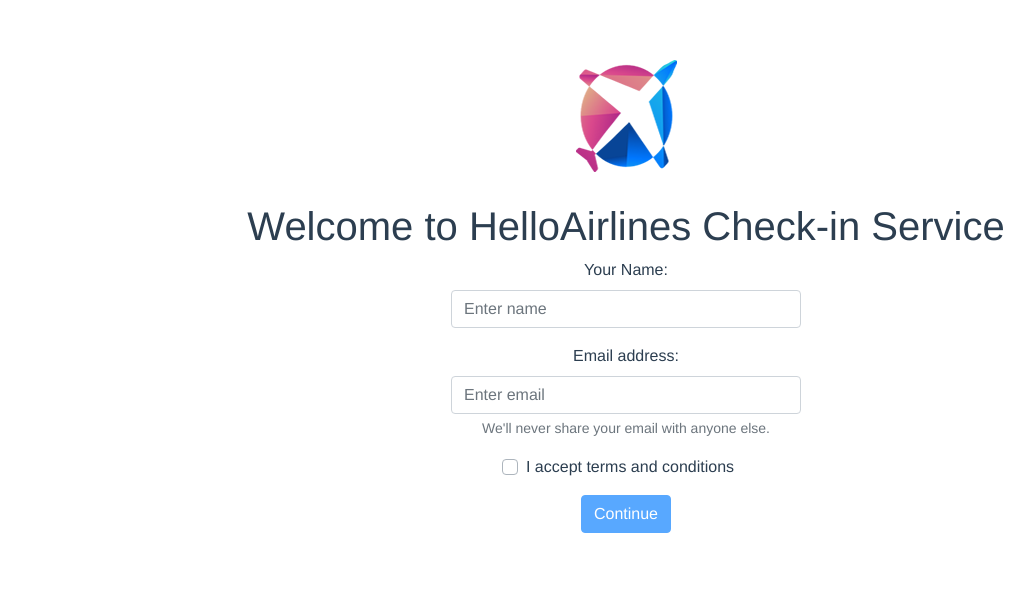
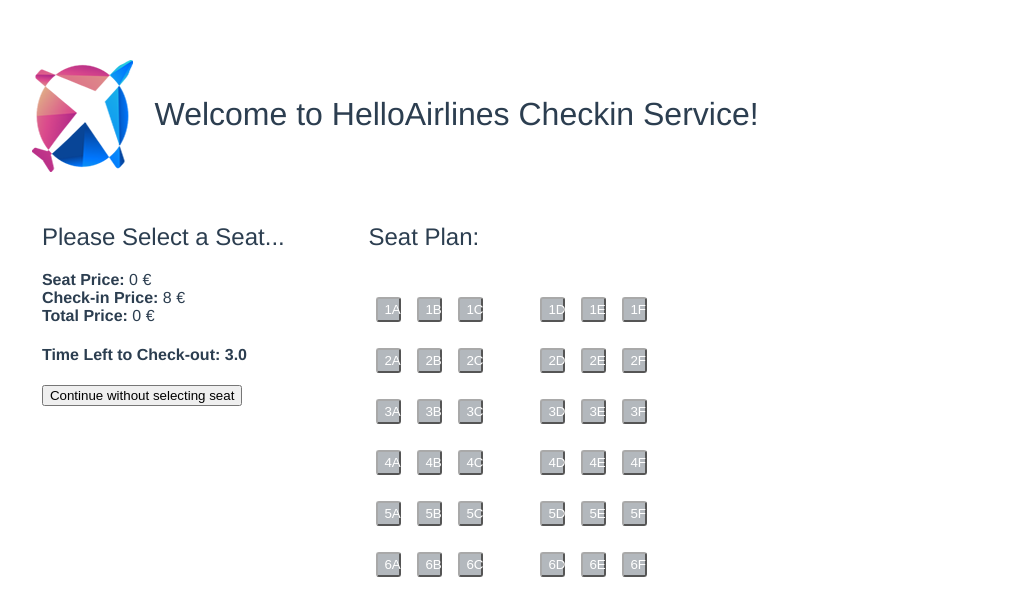
Before and after one commit to merveuygunerdol/flight-checkin, a Vue app in the folder checkin/: page /#/ in a window 1280 px wide. Shown: the top 616 px of the page, without its empty margins (14-1048 px from the left). Built offline with nearby package versions, Linux system fonts and the light colour scheme; no server answers.

Commit message:
Remove bootstrap

```diff
--- a/checkin/src/App.vue
+++ b/checkin/src/App.vue
@@ -1,6 +1,5 @@
 <template>
   <div id="app">
-    <img src="./assets/airline.png">
     <router-view/>
   </div>
 </template>
@@ -16,9 +15,9 @@ export default {
   font-family: 'Avenir', Helvetica, Arial, sans-serif;
   -webkit-font-smoothing: antialiased;
   -moz-osx-font-smoothing: grayscale;
-  text-align: center;
+  /* text-align: center; */
   color: #2c3e50;
-  margin-top: 60px;
+  /* margin-top: 60px; */
 }
 img {
   padding-bottom : 30px
--- a/checkin/src/components/checkin.vue
+++ b/checkin/src/components/checkin.vue
@@ -1,37 +1,31 @@
 <template>
+  <div class="main">
+    <div class="header">
+      <img src="../assets/airline.png">
+      <h1 class="header_h1">Welcome to HelloAirlines Checkin Service! </h1>
+    </div>
+    <div class="row">
+      <div class="column side">
+        <h2>{{msg}} {{seat}}</h2>
+        <span class="bold">Seat Price: </span>{{seatPrice}} €<br>
+        <span class="bold">Check-in Price: </span> {{fixedPrice}} €<br>
+        <span class="bold">Total Price: </span>{{totalPrice}} €<br>
         <div>
-    <b-container>
-      <b-row>
-        <b-col sm>
-            {{msg}}<h1>{{seat}}</h1>
-            Seat Price <h1>{{seatPrice}} €</h1>
-            Check-in Price<h1>{{fixedPrice}} €</h1>
-            Total Price<h1>{{totalPrice}} €</h1>
-        </b-col>
-          <div v-for="row in seatsList[1]" :key="row"> {{ row[1]}} <br></div>
+          <h4>Time Left to Check-out:  {{minute}}.{{second}}</h4>
+            <button :disabled="disablebutton" @click="random">Continue without selecting seat</button>
+        </div>
+      </div>
+      <div class="column middle">
+        <h2>Seat Plan:</h2>
         <div v-for="(seats, index) in seatsList" :key="index">
           <div v-if="seats != 'empty-column'"><br>
-                <div v-for="seat in seats" :key="seat">
+            <div class="listSeat" v-for="seat in seats" :key="seat">
               <button v-bind:class="{button_hidden: seat == 'e'}"  class="button" :disabled="disablebutton"  @click="selectSeat(seat)">{{seat[0]}}{{seat[1]}}</button><br>
             </div>
           </div>
         </div>
-        <b-col sm>
-          <h2>Welcome</h2>
-          <h3>{{ user }}</h3>
-            Time Left to Check-out<h3>{{minute}}.{{second}}</h3>
-              <!-- <b-button v-if="checkout_button" class="button_space" variant="success">Check-out</b-button> -->
-              <b-button class="button_space" :disabled="disablebutton" @click="random">Continue without selecting seat</b-button>
-        </b-col>
-      </b-row>
-    </b-container>
-    <b-modal ref="myModalRef" hide-footer title="Pick This Seat">
-        <div class="d-block text-center">
-          <h3>Are you sure to select {{seat}}?</h3>
       </div>
-        <b-btn class="mt-3" variant="outline-danger" block @click="hideModal">NO</b-btn>
-        <b-btn z variant="outline-success" block @click="startTimer">YES</b-btn>
-    </b-modal>
+    </div>
   </div>
 </template>
 
@@ -48,7 +42,6 @@ export default {
       second: 0,
       minute: 3,
       duration: 0,
-      // checkout_button: false,
       disablebutton: false
     }
   },
@@ -65,29 +58,17 @@ export default {
       'totalPrice',
       'clickedButton',
       'isActive',
-      'activeModal',
       'user',
       'seat'
     ])
-  },
-  watch: {
-    activeModal (show, hide) {
-      if (hide) {
-        this.$refs.myModalRef.hide()
-      }
-      if (!show) return
-      this.$refs.myModalRef.show()
-    }
   },
   methods: {
     ...mapActions([
       'selectSeat'
     ]),
     startTimer () {
-      this.checkout_button = true
       this.duration = 0
       this.disablebutton = true
-      this.$refs.myModalRef.hide()
       setInterval(this.timer, 1000)
     },
     timer () {
@@ -110,26 +91,8 @@ export default {
     },
     random () {
       this.$store.dispatch('randomNumbers')
-      console.log(this.$store.state.randomNums[1])
-      console.log(this.$store.state.randomNums[0])
       this.$store.dispatch('randomSeat')
       this.startTimer()
-    },
-    showModal () {
-      this.$refs.myModalRef.show()
-    },
-    hideModal () {
-      let data = {
-        isActive: false,
-        seatPrice: 0,
-        fixedPrice: 8,
-        totalPrice: 0,
-        msg: 'Select a Seat...',
-        seat: '',
-        activeModal: false
-      }
-      this.$store.dispatch('changeData', data)
-      this.$refs.myModalRef.hide()
     }
   }
 }
@@ -137,6 +100,44 @@ export default {
 
 <!-- Add "scoped" attribute to limit CSS to this component only -->
 <style scoped>
+.main {
+  margin: 0;
+  box-sizing: border-box;
+}
+.header {
+  padding-left: 3%;
+  margin-top: 60px;
+  text-align: left;
+}
+.header_h1 {
+  margin-left: 10%;
+  margin-top: -80px;
+}
+.column {
+  float: left;
+  padding: 10px;
+}
+.column.side {
+  width: 25%;
+}
+.column.middle {
+  width: 50%;
+}
+.row {
+  padding-left: 3%;
+  margin-top: 60px;
+}
+.row:after {
+  content: "";
+  display: table;
+  clear: both;
+}
+.bold {
+  font-weight: bold
+}
+.listSeat {
+  display: inline-block;
+}
 .button_hidden {
   visibility: hidden
 }
@@ -157,24 +158,12 @@ export default {
   border-color:darkgrey;
   display: inline-block;
 }
-.button_clicked {
-    background-color: rgb(199, 42, 120);
-    border-radius: 3px;
-    height: 1em;
-    width: 1em;
-}
 h1, h2 {
   font-weight: normal;
 }
-ul {
-  list-style-type: none;
-  padding: 0;
+@media screen and (max-width: 600px) {
+    .column.side, .column.middle {
+        width: 100%;
     }
-li {
-  display: inline-block;
-  margin: 0 10px;
-}
-a {
-  color: #42b983;
 }
 </style>
--- a/checkin/src/components/welcome.vue
+++ b/checkin/src/components/welcome.vue
@@ -45,8 +45,6 @@
 </template>
 
 <script>
-import 'bootstrap/dist/css/bootstrap.css'
-import 'bootstrap-vue/dist/bootstrap-vue.css'
 
 export default {
   data () {
--- a/checkin/src/main.js
+++ b/checkin/src/main.js
@@ -3,11 +3,11 @@
 import Vue from 'vue'
 import App from './App'
 import router from './router'
-import BootstrapVue from 'bootstrap-vue'
+// import BootstrapVue from 'bootstrap-vue'
 import Vuex from 'vuex'
 import storeOptions from './store/index'
 
-Vue.use(BootstrapVue)
+// Vue.use(BootstrapVue)
 Vue.use(Vuex)
 Vue.config.productionTip = false
 
--- a/checkin/src/router/index.js
+++ b/checkin/src/router/index.js
@@ -1,6 +1,5 @@
 import Vue from 'vue'
 import Router from 'vue-router'
-import welcome from '@/components/welcome'
 import checkin from '@/components/checkin'
 
 Vue.use(Router)
@@ -9,11 +8,6 @@ export default new Router({
   routes: [
     {
       path: '/',
-      name: 'welcome',
-      component: welcome
-    },
-    {
-      path: '/checkin',
       name: 'checkin',
       component: checkin
     }
--- a/checkin/src/store/index.js
+++ b/checkin/src/store/index.js
@@ -13,7 +13,7 @@ const router = new VueRouter({
   ]
 })
 const state = {
-  msg: 'Select a Seat...',
+  msg: 'Please Select a Seat...',
   fixedPrice: 8,
   seatsList: [
     ['1A', '1B', '1C', 'e', '1D', '1E', '1F'],
@@ -112,8 +112,8 @@ const actions = {
     commit(Methods.SET_MODAL, true)
   },
   reload () {
-    router.push('checkin')
-    router.go('checkin')
+    router.push('/')
+    router.go('/')
   },
   fetchUser ({ commit }) {
     axios.get('http://localhost:3030/user/fetch')
```
Lines whose indentation alone changed are shown as unchanged.
